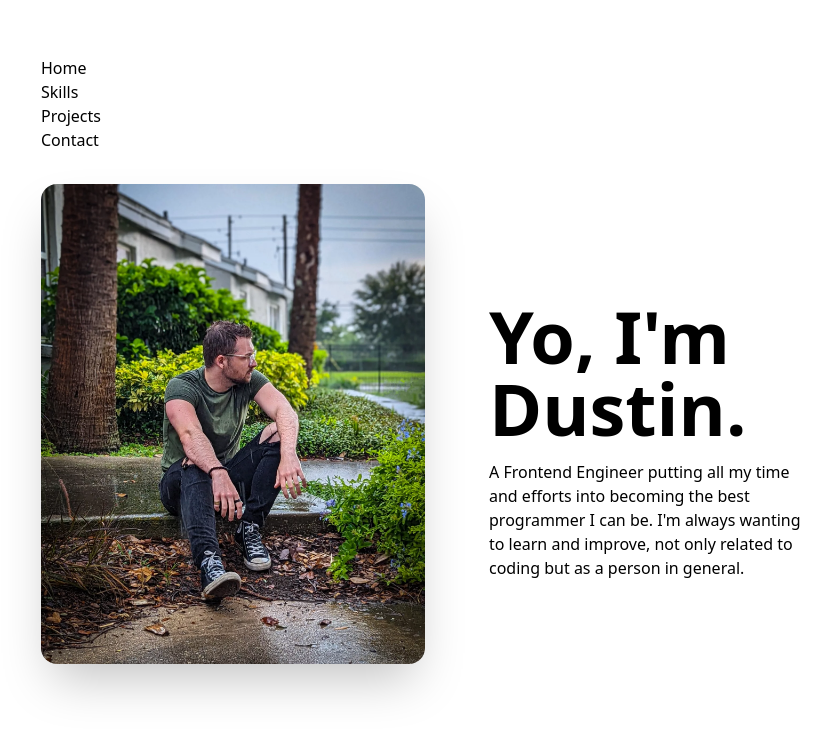
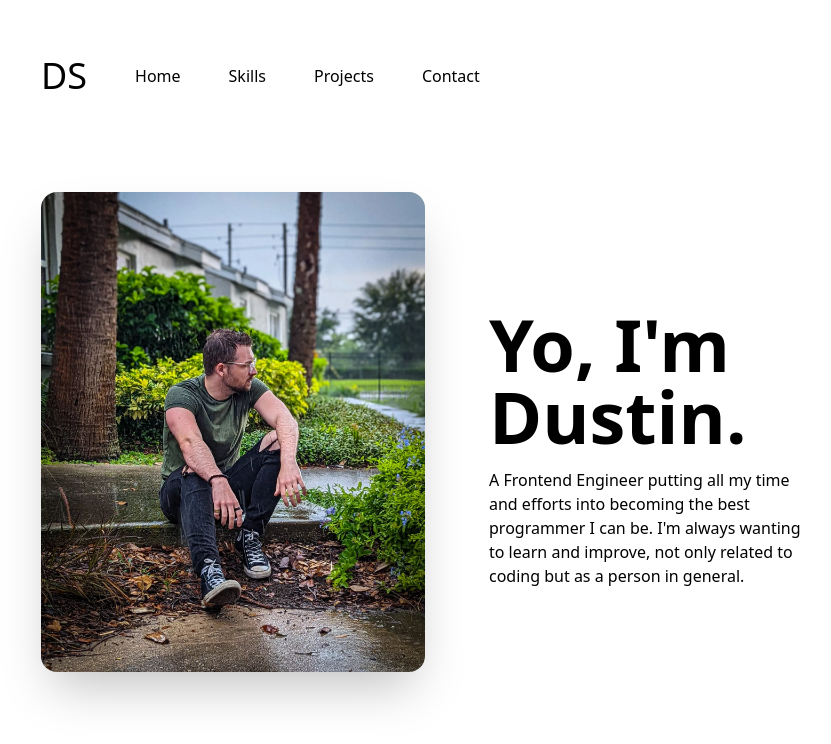
Before and after one commit to dustinsoos/react-portfolio, a React (Vite) app: page / in a window 1280 px wide. Shown: the top 744 px of the page, without its empty margins (215-1046 px from the left). Built offline with nearby package versions, Linux system fonts and the light colour scheme.

Commit message:
navbar/header

```diff
--- a/src/components/header.jsx
+++ b/src/components/header.jsx
@@ -3,11 +3,11 @@ import me from "../assets/flordiaphoto.jpg";
 export default function Header() {
   return (
     <>
-      <header className=" mt-8">
-        <div className=" text-center md:flex  md:justify-center items-center md:text-left">
-          <img src={me} alt="" className=" w-72 rounded-2xl mx-auto mb-8 shadow-2xl lg:w-96" />
+      <header className=" mt-8 md:mt-24">
+        <div className=" text-center md:flex  md:justify-center md:items-center md:text-left ">
+          <img src={me} alt="" className=" w-full rounded-2xl mx-auto mb-8 shadow-2xl md:w-72 lg:w-96" />
           <div className=" md:pl-4 lg:pl-16">
-            <h1 className=" text-4xl font-semibold lg:text-7xl">Yo, I&#39;m Dustin.</h1>
+            <h1 className=" text-4xl font-semibold lg:text-7xl ">Yo, I&#39;m Dustin.</h1>
             <p className=" pt-4">
               A Frontend Engineer putting all my time and efforts into becoming the best programmer I can be. I&#39;m always wanting to learn and improve, not
               only related to coding but as a person in general.
--- a/src/components/nav.jsx
+++ b/src/components/nav.jsx
@@ -8,13 +8,15 @@ export default function Nav() {
   }
 
   return (
-    <nav className=" mt-8">
-      <FontAwesomeIcon icon={faBars} size="lg" style={{ color: "#000000" }} onClick={toggleMenu} className=" visible md:collapse" />
-      <ul id="hamburger" className=" collapse md:visible">
+    <nav className=" mt-8  ">
+      <FontAwesomeIcon icon={faBars} size="xl" style={{ color: "#000000" }} onClick={toggleMenu} className=" visible md:collapse" />
+
+      <ul id="hamburger" className="collapse md:visible md:flex gap-12 md:items-center ">
+        <h3 className=" collapse text-4xl md:visible">DS</h3>
         <a href="/">Home</a>
-        <li>Skills</li>
-        <li>Projects</li>
-        <li>Contact</li>
+        <a href="/">Skills</a>
+        <a href="/">Projects</a>
+        <a href="/">Contact</a>
       </ul>
     </nav>
   );
```
